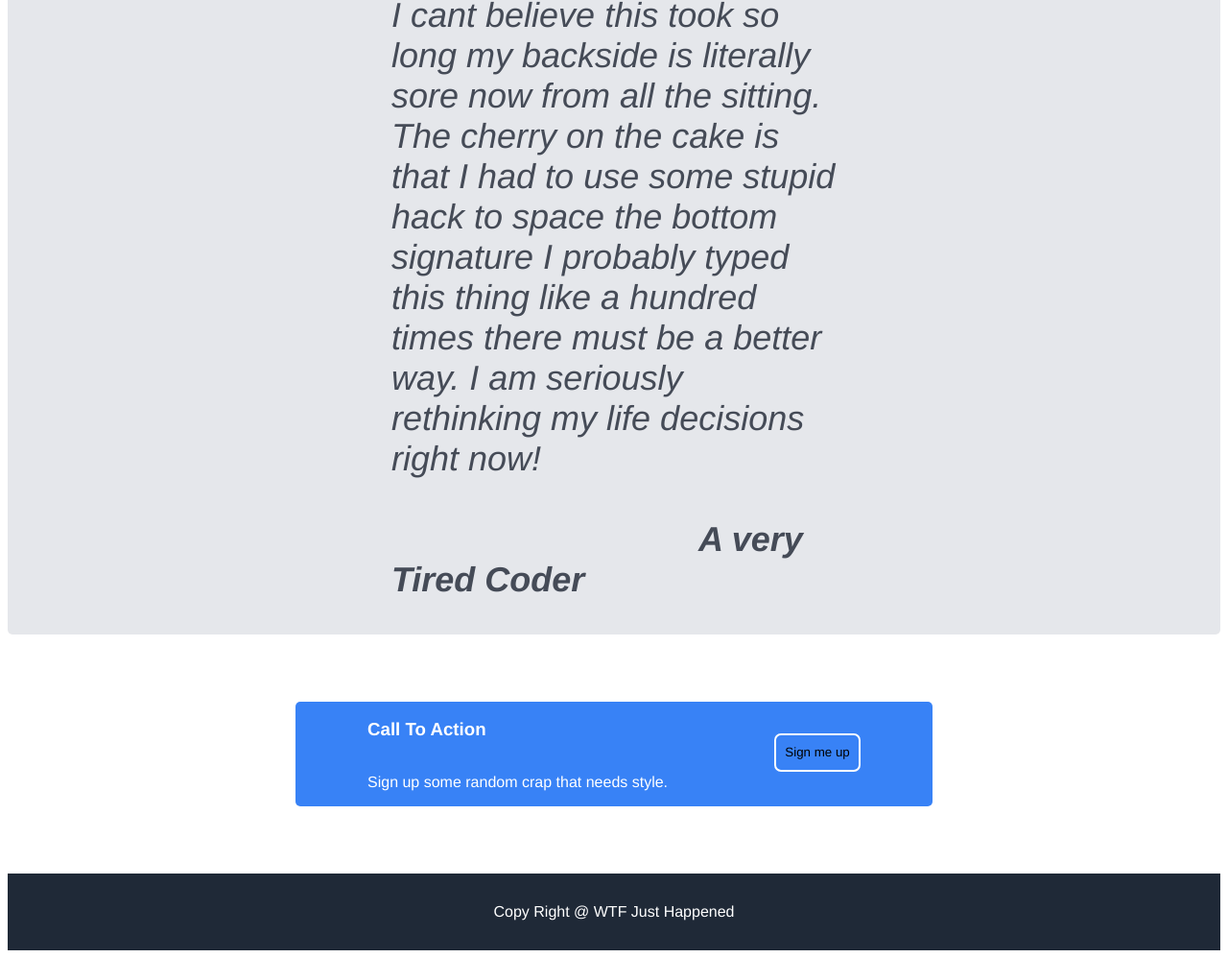
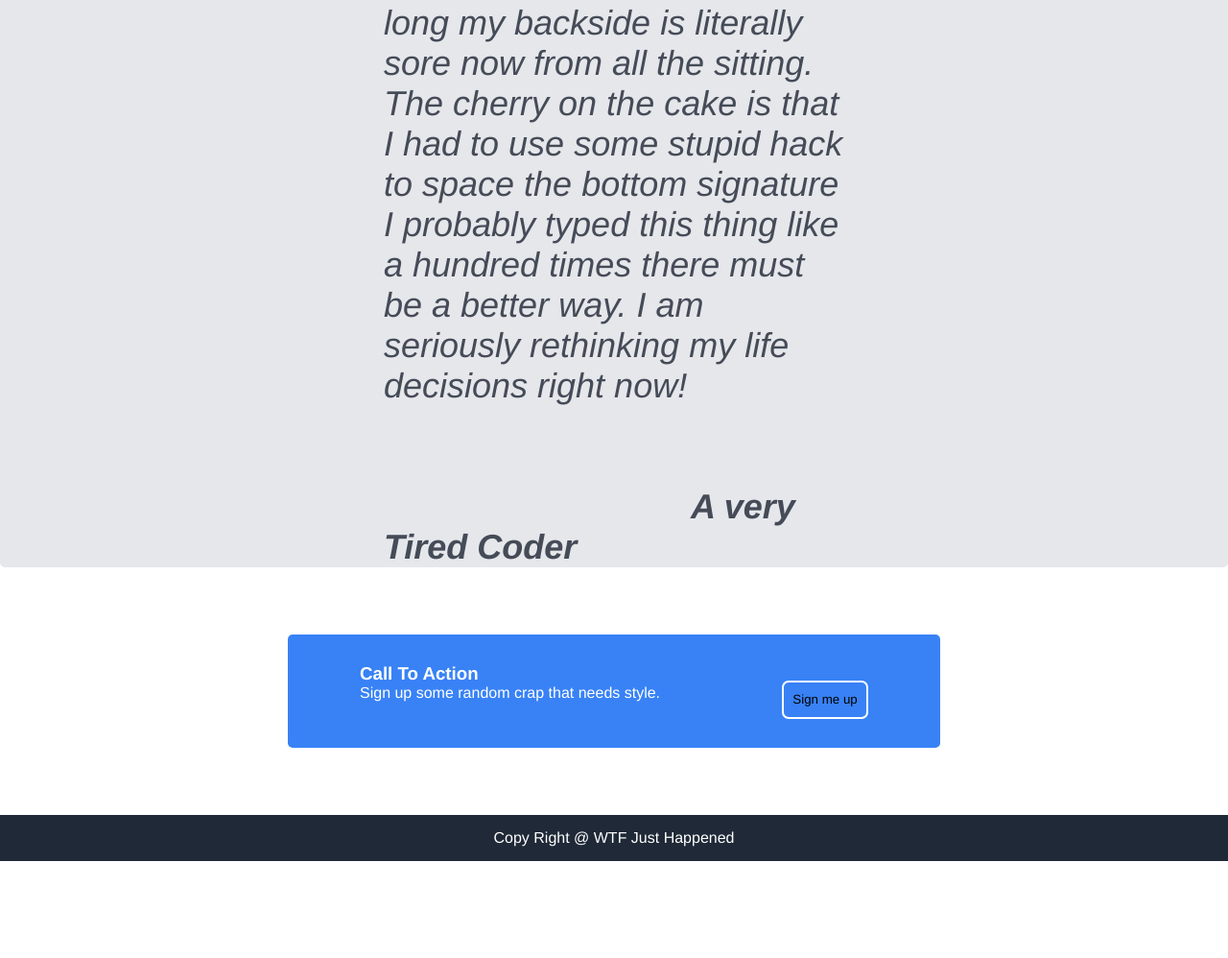
Before and after one commit to jacobusgrobler/Project-Landing-Page, a plain HTML site: page index.html in a window 1280 px wide. Shown: the part 1076-2074 px from the top of the page at 96% size. After the commit the page ends 1973 px from the top, so only its background shows below. Drawn offline with Linux system fonts and the light colour scheme.

Commit message:
Project Landing Page Final

```diff
--- a/index.html
+++ b/index.html
@@ -69,10 +69,11 @@
             </div>
         </div>
         <div class="bottom-signup">
-            <div class="bottom-signup-container">
-            <h3 class="bottom-signup-heading">Call To Action</h3><p class="bottom-signup-text">Sign up some random crap that needs style.</p>
+            <div class="bottom-container">
+            <h3 class="bottom-heading">Call To Action</h3>
+            <p class="bottom-text">Sign up some random crap that needs style.</p>
             </div>
-            <button class="signup-button"><span>Sign me up</span></button>
+            <div class="btn"><button class="signup-button"><span>Sign me up</span></button></div>
         </div>
         <div class="footer">
             <p class="foot">Copy Right @ WTF Just Happened</p>
--- a/style.css
+++ b/style.css
@@ -1,4 +1,6 @@
 *{
+   margin: 0;
+   padding: 0;
    font-family: 'Franklin Gothic Medium', 'Arial Narrow', Arial, sans-serif;
 }
 .header{
@@ -13,7 +15,7 @@
 
  .logo{
     font-size: 24px;
-    margin-left: -245px;
+    margin-left: -260px;
 }
 
 /* .links{
@@ -23,7 +25,7 @@
 .header-list{
     display: flex;
     gap: 20px;
-    margin-right: -243px;
+    margin-right: -260px;
 }
 
 .link{
@@ -31,6 +33,7 @@
 }
 
 .top{
+    padding-top: 50px;
     background-color: #1f2937;
     display: flex;
     justify-content: space-around;
@@ -151,6 +154,8 @@
     background-color: #3882f6;
     display: flex;
     justify-content: space-between;
+    padding-top: 30px;
+    padding-bottom: 30px;
     padding-left: 75px;
     padding-right: 75px;
     margin-left: 300px;
@@ -158,25 +163,24 @@
     border-radius: 5px;
 }
 
-.bottom-signup-container{
+.bottom-container{
     display: flex;
     flex-direction: column;
-    justify-content: space-around;
 }
 
- .bottom-signup-heading{
+ .bottom-heading{
     color: white;
-    /* margin-top: 15px;   */
+    margin-bottom: 0;
 }
 
-.bottom-signup-text{
+.bottom-text{
     color: white;
-    /* margin-bottom: 10px;  */
-
+    margin-top: 0;
 }
 
 .signup-button{
-    margin-top: 33px;
+
+    margin-top: 18px;
     background-color: #3882f6;
     height: 40px;
     width: 90px;
```
